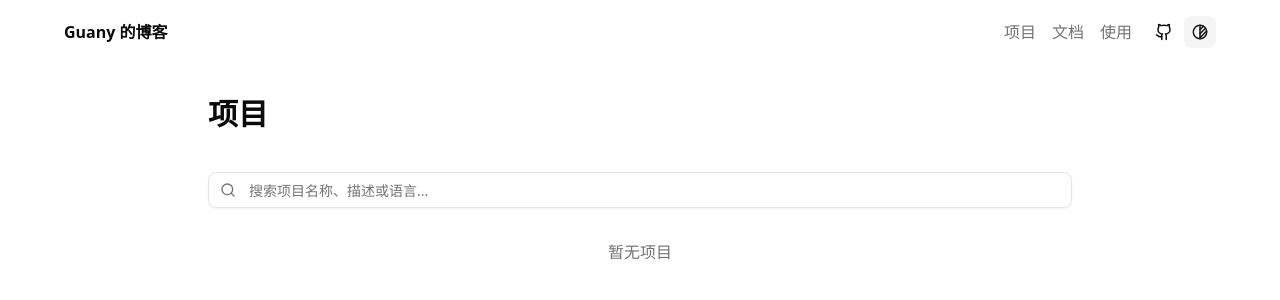
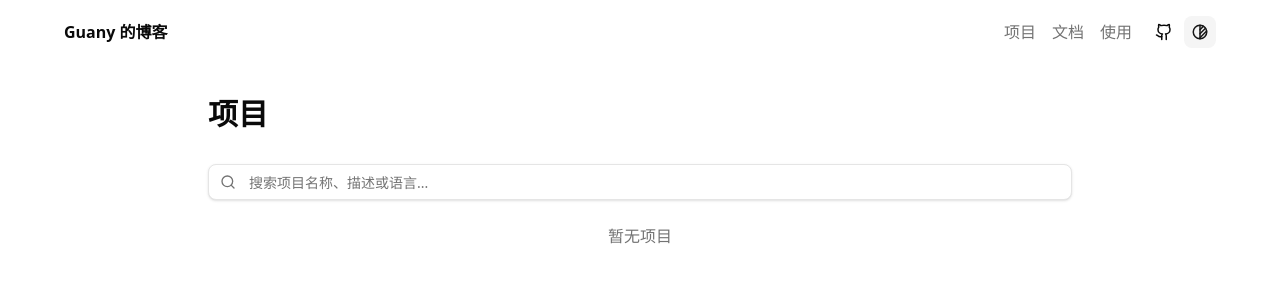
Before and after one commit to tlyboy/blog, a Next.js app: page /projects in a window 1280 px wide. Shown: the top 300 px of the page. Built offline with nearby package versions, Linux system fonts and the light colour scheme.

Commit message:
refactor: 简化项目搜索框吸附样式
去掉外层容器装饰，只保留输入框本身的背景和阴影

```diff
--- a/components/home/project-list.tsx
+++ b/components/home/project-list.tsx
@@ -27,7 +27,7 @@ export function ProjectList({ repos }: ProjectListProps) {
 
   return (
     <>
-      <div className="sticky top-20 z-40 mb-6 bg-background/95 backdrop-blur-sm py-2 -mx-4 px-4">
+      <div className="sticky top-20 z-40 mb-6">
         <div className="relative">
           <Search className="absolute left-3 top-1/2 size-4 -translate-y-1/2 text-muted-foreground" />
           <Input
@@ -35,7 +35,7 @@ export function ProjectList({ repos }: ProjectListProps) {
             placeholder="搜索项目名称、描述或语言..."
             value={search}
             onChange={(e) => setSearch(e.target.value)}
-            className="pl-10"
+            className="bg-background pl-10 shadow-sm dark:bg-background"
           />
         </div>
       </div>
```
